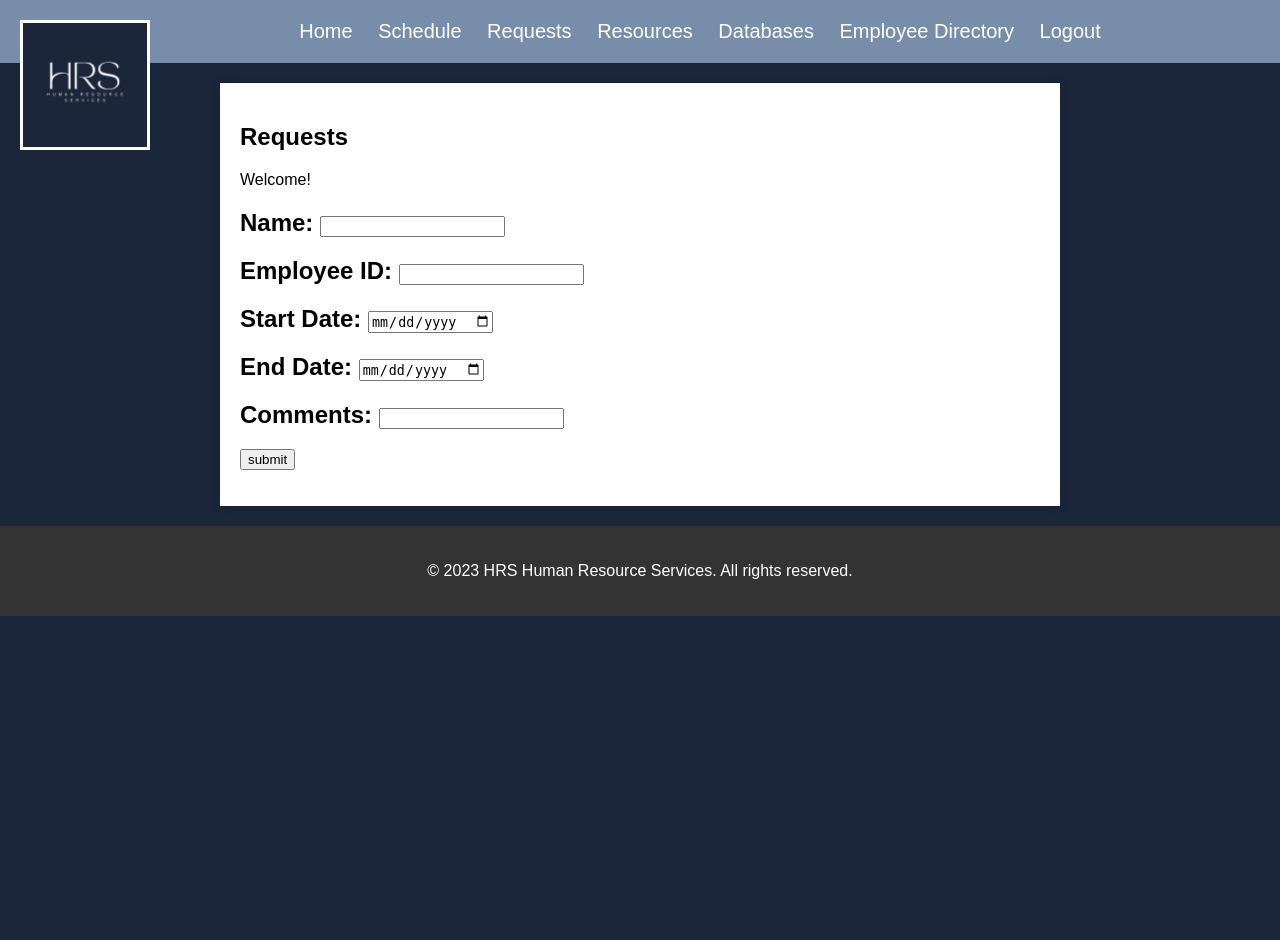
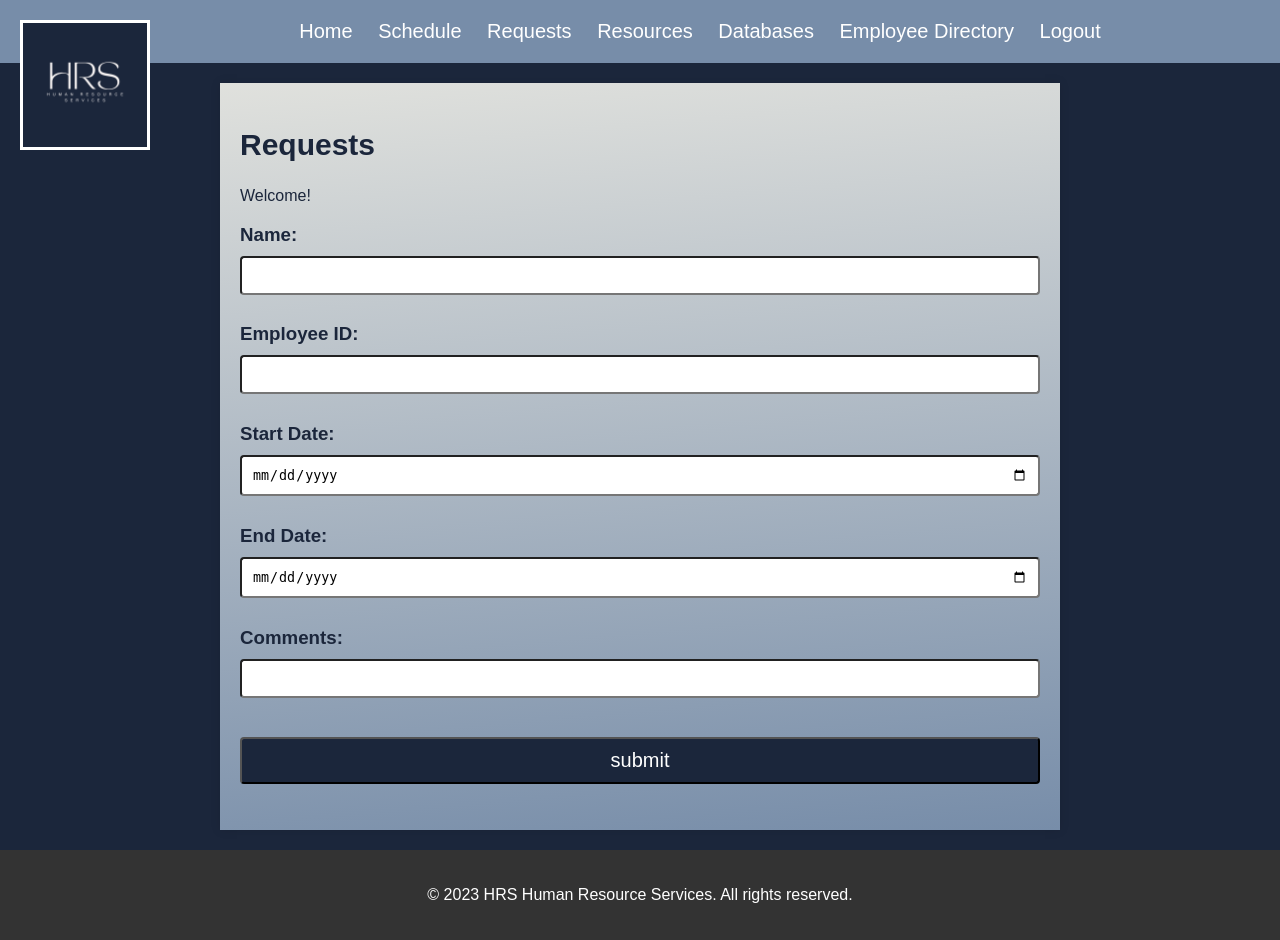
Before and after one commit to JustARaceThing/CIS480-Project, a PHP site: page /view/request_page.php in a window 1280 px wide. Before the commit the page ends 616 px from the top, so only its background shows below. Run offline with PHP 8.4, Linux system fonts and the light colour scheme; some libraries are stand-ins or nearby versions.

Commit message:
Update request_page.php

```diff
--- a/view/request_page.php
+++ b/view/request_page.php
@@ -72,6 +72,32 @@
             border-style: solid;
             border-color: #fff;
         }
+
+        main{
+            color: #1b263b;
+            background: linear-gradient(-185deg, #e0e1dd, #778da9);
+        }
+
+        h2{
+            font-size: 30px;
+        }
+
+        input{
+            width: 100%;
+            padding: 10px 10px;
+            margin: 10px 0;
+            box-sizing: border-box;
+            border-radius: 4px;
+        }
+
+        input[type=submit]{
+            width: 100%;
+            background-color: #1b263b;
+            color: #fff;
+            font-size: 20px;
+        }
+
+
          /*responsive*/
 
         @media (max-width: 600px){
@@ -106,11 +132,11 @@
         <h2>Requests</h2>
         <p>Welcome!</p>
         <p><form method='POST' action='../controller/RequestTimeOff.php'>
-            <h2>Name: <input type="text" name="name"></h2>
-            <h2>Employee ID: <input type="text" name="EmpID"></h2>
-            <h2>Start Date: <input type="date" name="start"></h2>
-            <h2>End Date: <input type="date" name="end"></h2>
-            <h2>Comments: <input type="text" name="comments"></h2>
+            <h3>Name: <input type="text" name="name"></h3>
+            <h3>Employee ID: <input type="text" name="EmpID"></h3>
+            <h3>Start Date: <input type="date" name="start"></h3>
+            <h3>End Date: <input type="date" name="end"></h3>
+            <h3>Comments: <input type="text" name="comments"></h3>
             <input type="submit" value="submit" name="submit">
         </form></p>
     </main>
```
